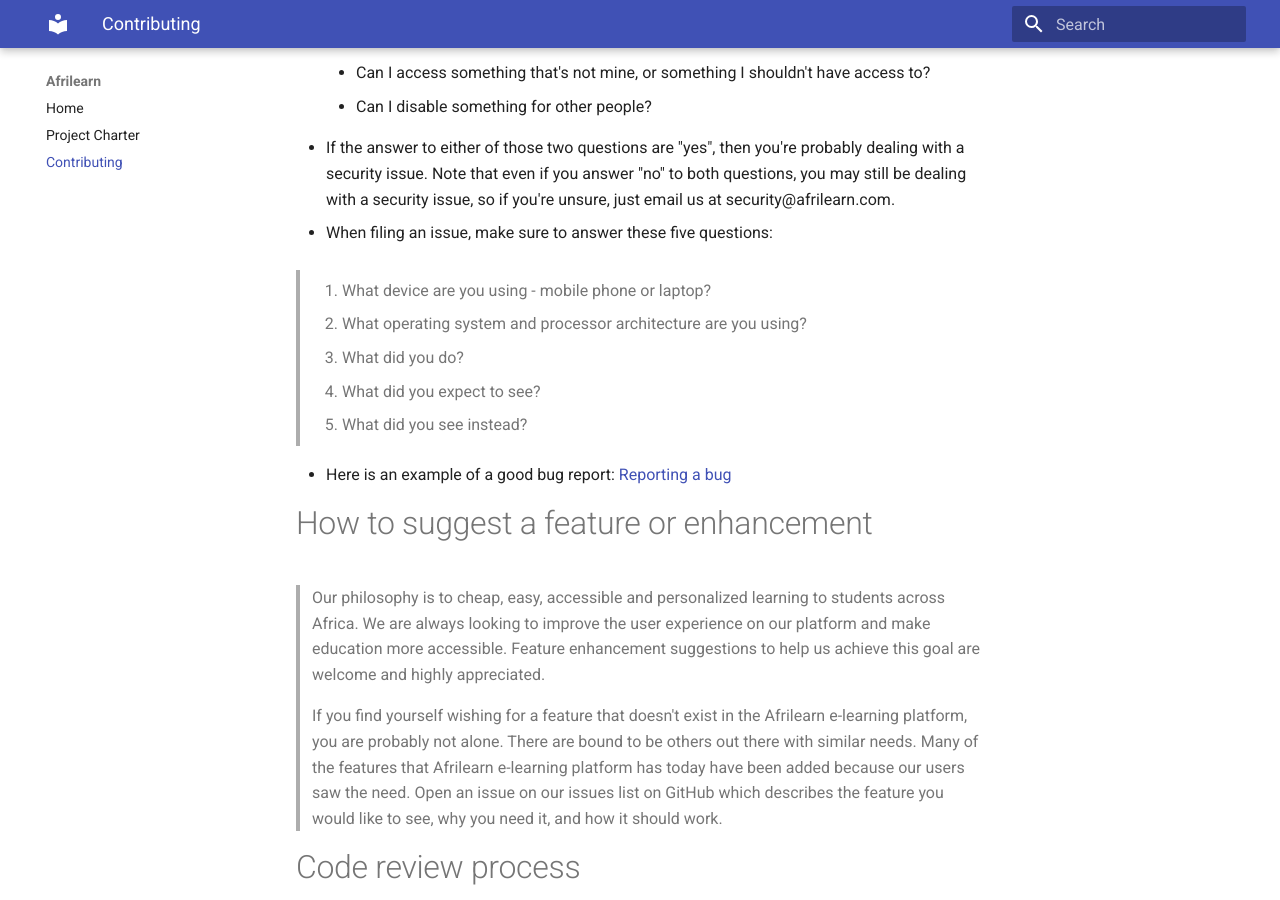
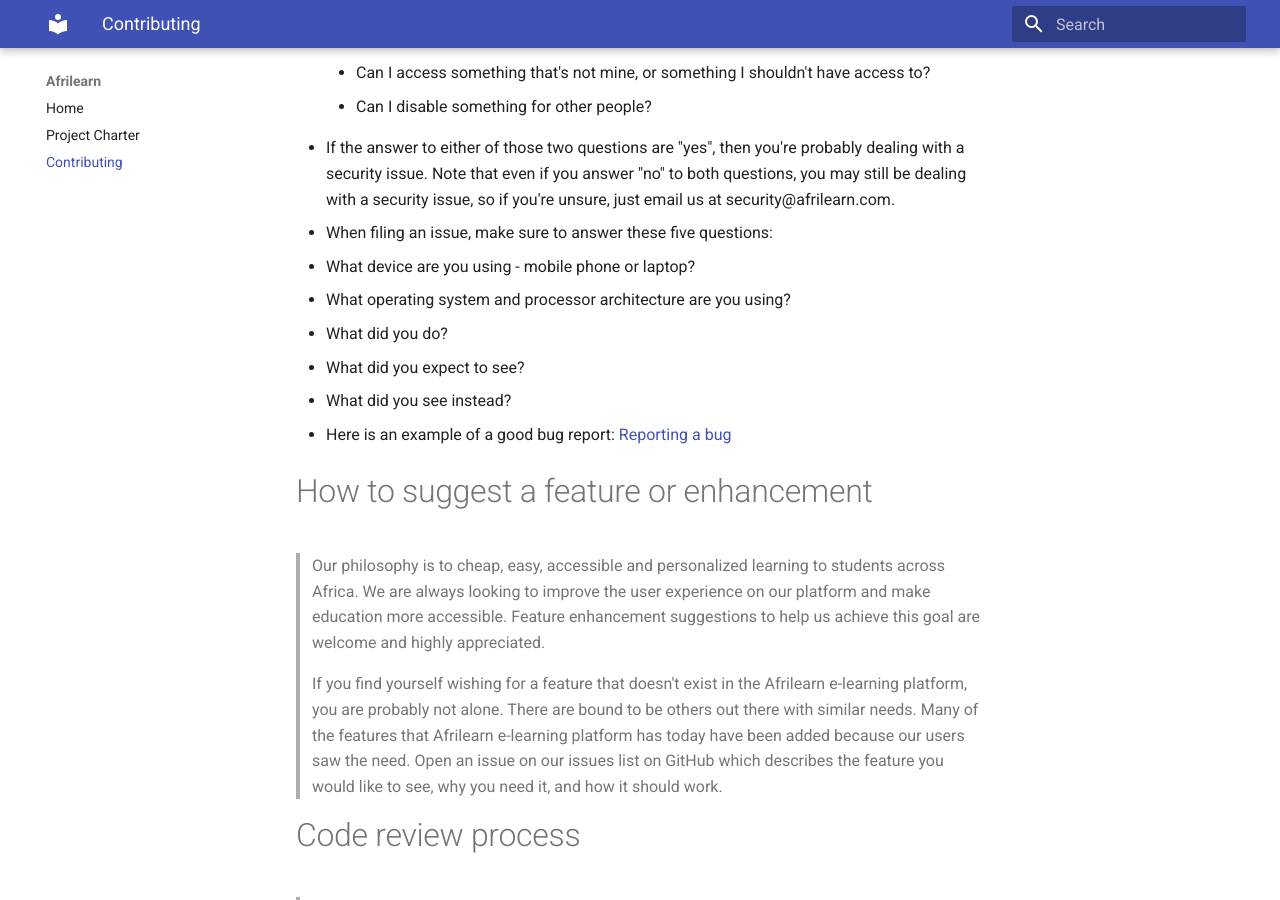
Before and after one commit to UNICEF-AFRILEARN/documentation, an MkDocs documentation site: the page built from docs/contributing.md, in a window 1280 px wide and 900 px high, scrolled down 1999 px. Built offline with MkDocs 1.6.1 and Material for MkDocs 9.7.7, drawn with Linux system fonts in a browser that asks for light colours.

```diff
--- a/docs/contributing.md
+++ b/docs/contributing.md
@@ -68,15 +68,15 @@ Don't add any classes to the codebase unless absolutely needed. Err on the side
 
 - When filing an issue, make sure to answer these five questions:
 
-> 1. What device are you using - mobile phone or laptop?
+1. What device are you using - mobile phone or laptop?
 
-> 2. What operating system and processor architecture are you using?
+2. What operating system and processor architecture are you using?
 
-> 3. What did you do?
+3. What did you do?
 
-> 4. What did you expect to see?
+4. What did you expect to see?
 
-> 5. What did you see instead?
+5. What did you see instead?
 
 - Here is an example of a good bug report: [Reporting a bug](https://stackoverflow.com/questions/12488905/why-wont-the-ggplot2-legend-combine-manual-fill-and-scale-values)
 
```
Also changed, not shown: site/contributing/index.html, site/search/search_index.json, 1 other file.
